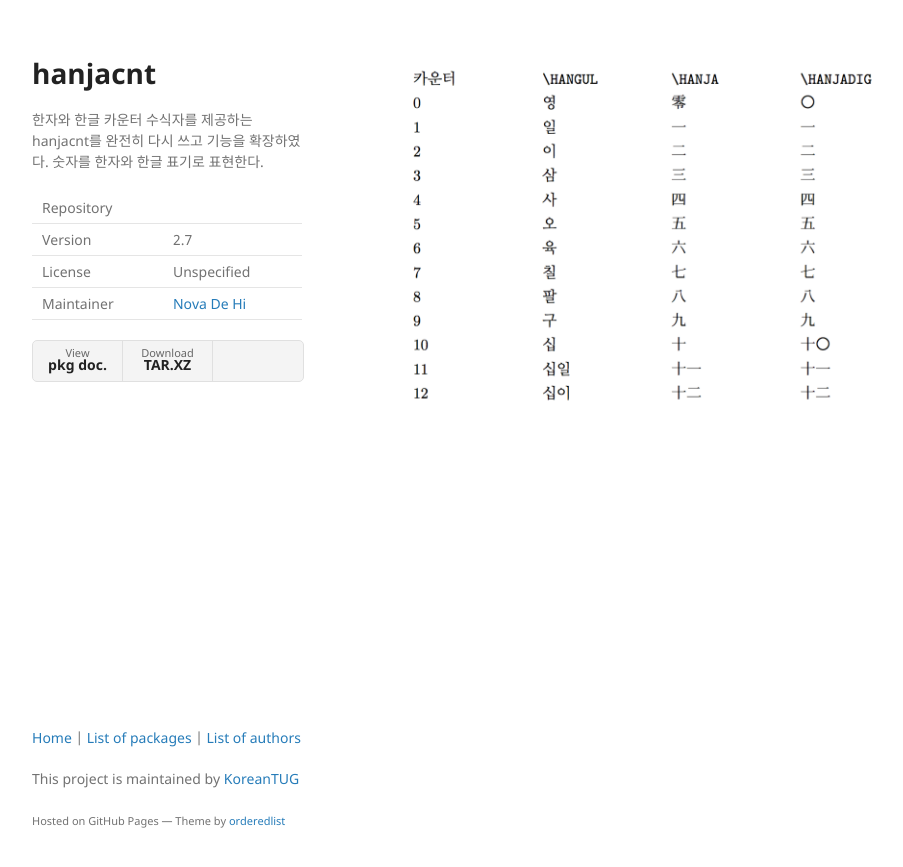
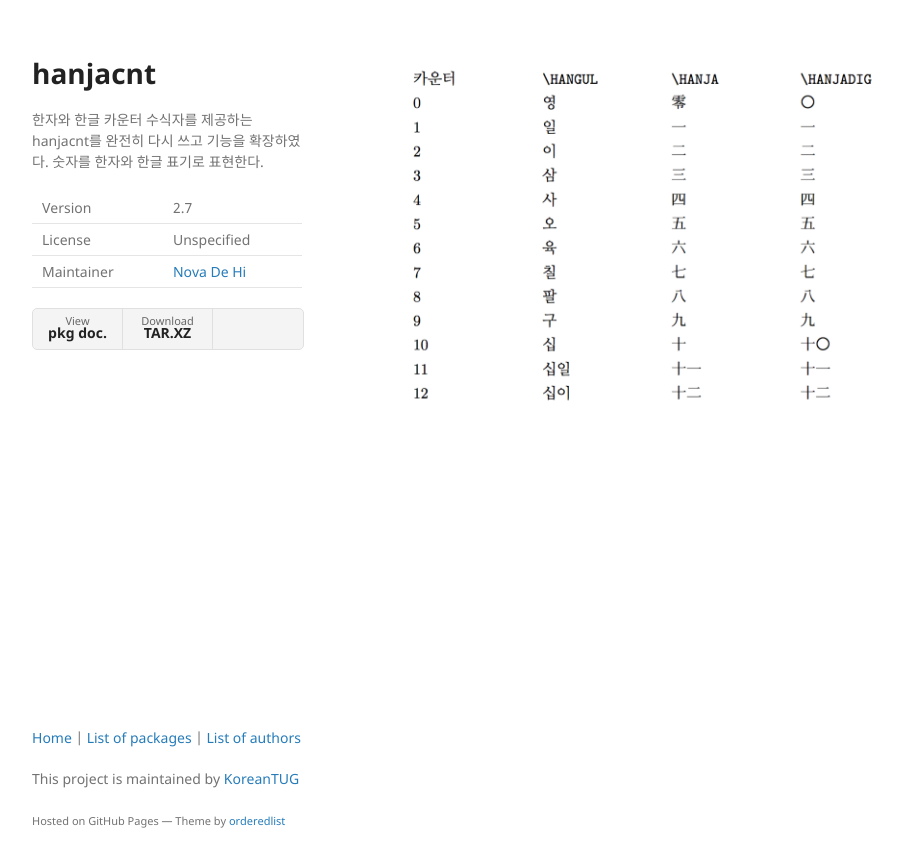
Before and after one commit to KoreanTUG/ktugpr-browser, a Jekyll site: the page built from pkg/hanjacnt.md, in a window 1280 px wide. Shown: the top 867 px of the page, without its empty margins (178-1081 px from the left). Built offline with Jekyll 4.4.1, drawn with Linux system fonts in a browser that asks for light colours.

Commit message:
Remove repo. entry in table

```diff
--- a/_layouts/package.html
+++ b/_layouts/package.html
@@ -6,10 +6,6 @@ layout: default
   <h1>{{ page.pkg_name }}</h1>
   <p>{{ page.pkg_summary }}</p>
   <table>
-    <tr>
-      <td> Repository </td>
-      <td>  </td>
-    </tr>
     <tr>
       <td> Version </td>
       <td> {% if page.version %}{{ page.version }}{% else %} Unspecified {% endif %} </td>
```
